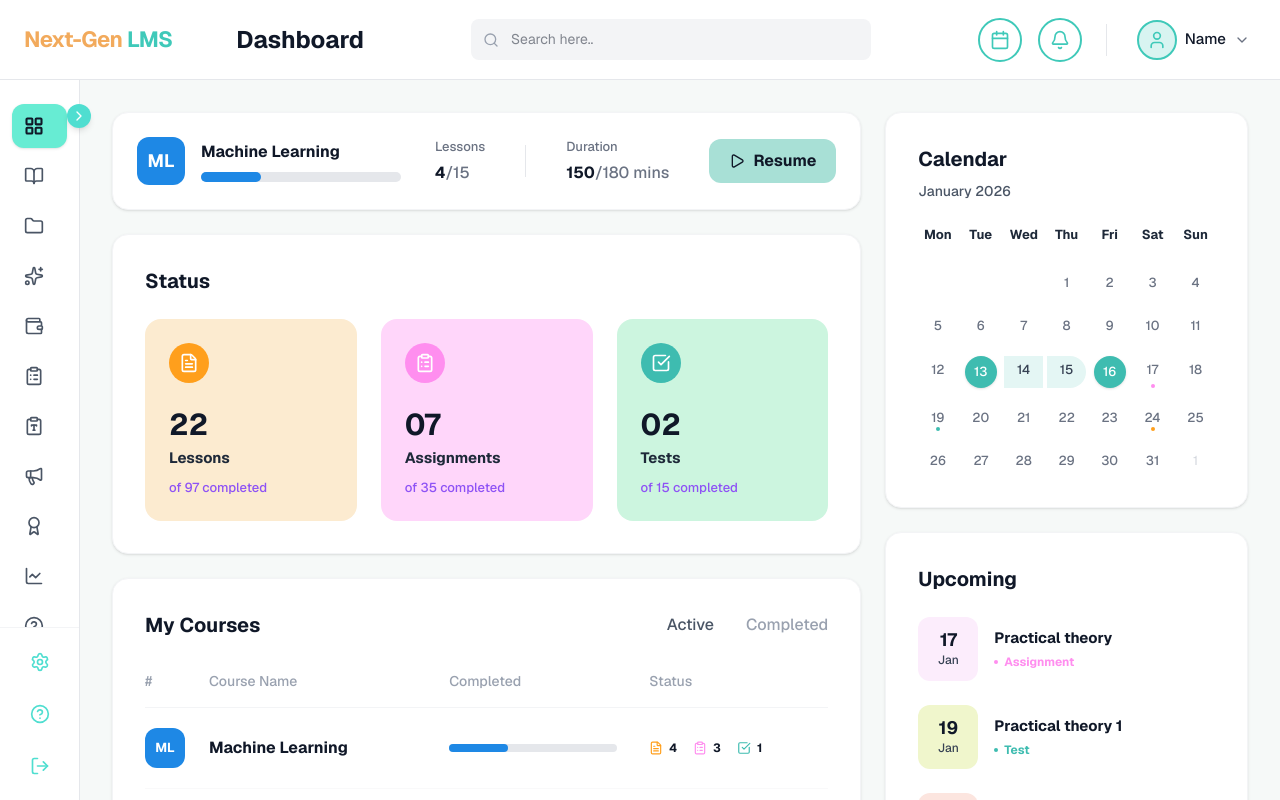
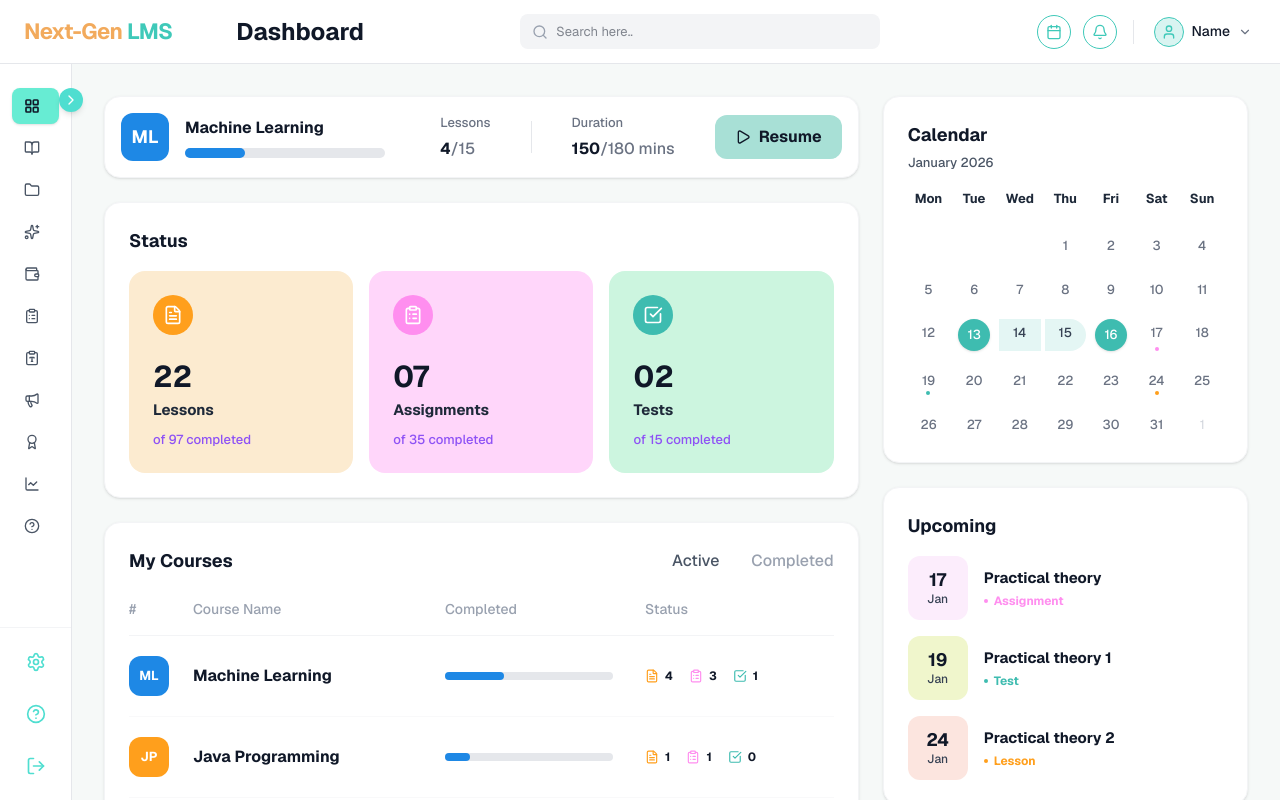
Before and after one commit to faizaanjum7/next-gen-lms, a Next.js app: page /dashboard in a window 1280 px wide. Built offline with nearby package versions, Linux system fonts and the light colour scheme.

Commit message:
dashboard styles update

```diff
--- a/app/dashboard/page.tsx
+++ b/app/dashboard/page.tsx
@@ -11,7 +11,7 @@ export default function DashboardPage() {
                 <div className="xl:col-span-2 space-y-6">
 
                     {/* Current Course Banner */}
-                    <div className="bg-white rounded-2xl p-4 md:p-6 shadow-sm border border-gray-100 flex flex-col md:flex-row items-start md:items-center justify-between gap-6 md:gap-4">
+                    <div className="bg-white rounded-2xl p-4 shadow-sm border border-gray-100 flex flex-col md:flex-row items-start md:items-center justify-between gap-4">
                         <div className="flex items-center gap-4 flex-1 w-full">
                             <div className="bg-[#1e88e5] text-white w-12 h-12 rounded-xl flex items-center justify-center font-bold text-lg shrink-0">
                                 ML
@@ -42,10 +42,10 @@ export default function DashboardPage() {
                     </div>
 
                     {/* Status Cards */}
-                    <div className="bg-white rounded-2xl p-6 md:p-8 shadow-sm border border-gray-100">
-                        <h2 className="text-xl font-bold text-gray-900 mb-6">Status</h2>
+                    <div className="bg-white rounded-2xl p-5 md:p-6 shadow-sm border border-gray-100">
+                        <h2 className="text-lg font-bold text-gray-900 mb-4">Status</h2>
 
-                        <div className="grid grid-cols-1 sm:grid-cols-3 gap-4 md:gap-6">
+                        <div className="grid grid-cols-1 sm:grid-cols-3 gap-3 md:gap-4">
                             {/* Box 1 */}
                             <div className="bg-[#fcebd0] rounded-2xl p-5 md:p-6">
                                 <div className="bg-[#FF9F1C] w-10 h-10 rounded-full flex items-center justify-center mb-6">
@@ -79,9 +79,9 @@ export default function DashboardPage() {
                     </div>
 
                     {/* My Courses */}
-                    <div className="bg-white rounded-2xl p-6 md:p-8 shadow-sm border border-gray-100 overflow-x-auto">
-                        <div className="flex items-center justify-between mb-8 min-w-[600px]">
-                            <h2 className="text-xl font-bold text-gray-900">My Courses</h2>
+                    <div className="bg-white rounded-2xl p-5 md:p-6 shadow-sm border border-gray-100 overflow-x-auto">
+                        <div className="flex items-center justify-between mb-6 min-w-[500px]">
+                            <h2 className="text-lg font-bold text-gray-900">My Courses</h2>
                             <div className="flex gap-8">
                                 <span className="text-gray-600 font-medium cursor-pointer">Active</span>
                                 <span className="text-gray-400 font-medium cursor-pointer hover:text-gray-600">Completed</span>
@@ -171,9 +171,9 @@ export default function DashboardPage() {
                 <div className="space-y-6">
 
                     {/* Calendar Widget */}
-                    <div className="bg-white rounded-2xl p-6 md:p-8 shadow-sm border border-gray-100">
-                        <h2 className="text-xl font-bold text-gray-900 mb-2">Calendar</h2>
-                        <div className="text-sm font-medium text-gray-600 mb-6">January 2026</div>
+                    <div className="bg-white rounded-2xl p-5 md:p-6 shadow-sm border border-gray-100">
+                        <h2 className="text-lg font-bold text-gray-900 mb-1">Calendar</h2>
+                        <div className="text-[13px] font-medium text-gray-600 mb-4">January 2026</div>
 
                         <div className="grid grid-cols-7 gap-y-4 gap-x-1 text-center text-[13px]">
                             {/* Days Header */}
@@ -236,10 +236,10 @@ export default function DashboardPage() {
                     </div>
 
                     {/* Upcoming Events Widget */}
-                    <div className="bg-white rounded-2xl p-6 md:p-8 shadow-sm border border-gray-100">
-                        <h2 className="text-xl font-bold text-gray-900 mb-6">Upcoming</h2>
+                    <div className="bg-white rounded-2xl p-5 md:p-6 shadow-sm border border-gray-100">
+                        <h2 className="text-lg font-bold text-gray-900 mb-4">Upcoming</h2>
 
-                        <div className="space-y-6">
+                        <div className="space-y-4">
                             {/* Event 1 */}
                             <div className="flex gap-4 items-center">
                                 <div className="bg-[#fcedfc] text-center w-[60px] h-[64px] rounded-xl flex flex-col justify-center shrink-0">
--- a/components/dashboard/DashboardNavbar.tsx
+++ b/components/dashboard/DashboardNavbar.tsx
@@ -3,7 +3,7 @@ import { Search, Calendar, Bell, User, ChevronDown } from "lucide-react";
 
 export default function DashboardNavbar() {
     return (
-        <header className="h-20 bg-white border-b border-gray-200 flex items-center justify-between px-6 shrink-0 z-10 box-border">
+        <header className="h-16 bg-white border-b border-gray-200 flex items-center justify-between px-6 shrink-0 z-10 box-border">
             {/* Left side: Logo & Title */}
             <div className="flex items-center gap-8 md:gap-16">
                 <Link href="/" className="flex items-center">
@@ -15,32 +15,32 @@ export default function DashboardNavbar() {
             </div>
 
             {/* Middle: Search bar */}
-            <div className="flex-1 max-w-[400px] mx-8 hidden md:block">
+            <div className="flex-1 max-w-[360px] mx-8 hidden md:block">
                 <div className="relative">
                     <Search className="absolute left-3 top-1/2 -translate-y-1/2 w-4 h-4 text-gray-400" />
                     <input
                         type="text"
                         placeholder="Search here.."
-                        className="w-full bg-gray-100 border-none rounded-lg py-2.5 pl-10 pr-4 text-[14px] text-gray-900 focus:outline-none focus:ring-2 focus:ring-[#3fc9b9] transition-all"
+                        className="w-full bg-gray-100 border-none rounded-lg py-2 pl-9 pr-4 text-[13px] text-gray-900 focus:outline-none focus:ring-2 focus:ring-[#3fc9b9] transition-all"
                     />
                 </div>
             </div>
 
             {/* Right side: Actions & Profile */}
-            <div className="flex items-center gap-4">
-                <button className="p-2.5 rounded-full border-2 border-[#3fc9b9] text-[#3fc9b9] hover:bg-[#3fc9b9]/10 transition-colors hidden sm:block">
-                    <Calendar className="w-5 h-5" />
+            <div className="flex items-center gap-3">
+                <button className="p-2 rounded-full border border-[#3fc9b9] text-[#3fc9b9] hover:bg-[#3fc9b9]/10 transition-colors hidden sm:block">
+                    <Calendar className="w-4 h-4" />
                 </button>
-                <button className="p-2.5 rounded-full border-2 border-[#3fc9b9] text-[#3fc9b9] hover:bg-[#3fc9b9]/10 transition-colors">
-                    <Bell className="w-5 h-5" />
+                <button className="p-2 rounded-full border border-[#3fc9b9] text-[#3fc9b9] hover:bg-[#3fc9b9]/10 transition-colors">
+                    <Bell className="w-4 h-4" />
                 </button>
-                <div className="h-8 w-px bg-gray-200 mx-2 hidden sm:block"></div>
-                <button className="flex items-center gap-2 hover:bg-gray-50 p-1.5 rounded-lg transition-colors">
-                    <div className="bg-[#3fc9b9]/20 p-2 rounded-full border-2 border-[#3fc9b9]">
-                        <User className="w-5 h-5 text-[#3fc9b9]" />
+                <div className="h-6 w-px bg-gray-200 mx-1 hidden sm:block"></div>
+                <button className="flex items-center gap-2 hover:bg-gray-50 p-1 rounded-lg transition-colors">
+                    <div className="bg-[#3fc9b9]/20 p-1.5 rounded-full border border-[#3fc9b9]">
+                        <User className="w-4 h-4 text-[#3fc9b9]" />
                     </div>
-                    <span className="font-medium text-[15px] text-gray-900 hidden sm:block">Name</span>
-                    <ChevronDown className="w-4 h-4 text-gray-500 hidden sm:block" />
+                    <span className="font-medium text-[14px] text-gray-900 hidden sm:block">Name</span>
+                    <ChevronDown className="w-3.5 h-3.5 text-gray-500 hidden sm:block" />
                 </button>
             </div>
         </header>
--- a/components/dashboard/Sidebar.tsx
+++ b/components/dashboard/Sidebar.tsx
@@ -50,7 +50,7 @@ export default function Sidebar({ isSidebarOpen, setIsSidebarOpen }: SidebarProp
 
     return (
         <aside
-            className={`relative flex flex-col h-full bg-white border-r border-gray-200 transition-all duration-300 ease-in-out shrink-0 z-20 ${isSidebarOpen ? "w-[260px]" : "w-[80px]"
+            className={`relative flex flex-col h-full bg-white border-r border-gray-200 transition-all duration-300 ease-in-out shrink-0 z-20 ${isSidebarOpen ? "w-[240px]" : "w-[72px]"
                 }`}
         >
             {/* Toggle Button Positioned Half In/Half Out */}
@@ -71,15 +71,15 @@ export default function Sidebar({ isSidebarOpen, setIsSidebarOpen }: SidebarProp
                         <Link
                             key={item.name}
                             href={item.href}
-                            className={`flex items-center gap-4 px-3 py-3 rounded-xl transition-colors ${isActive
-                                    ? "bg-[#67ecd3] text-gray-900 shadow-sm font-semibold"
-                                    : "text-gray-600 hover:bg-gray-100 hover:text-gray-900 font-medium"
+                            className={`flex items-center gap-3 px-3 py-2.5 rounded-lg transition-colors ${isActive
+                                ? "bg-[#67ecd3] text-gray-900 shadow-sm font-semibold"
+                                : "text-gray-600 hover:bg-gray-100 hover:text-gray-900 font-medium"
                                 }`}
                             title={!isSidebarOpen ? item.name : undefined}
                         >
-                            <item.icon className="w-5 h-5 shrink-0" strokeWidth={isActive ? 2.5 : 2} />
+                            <item.icon className="w-4 h-4 shrink-0" strokeWidth={isActive ? 2.5 : 2} />
                             <span
-                                className={`text-[15px] whitespace-nowrap overflow-hidden transition-all duration-300 ${isSidebarOpen ? "opacity-100 w-auto" : "opacity-0 w-0 hidden"
+                                className={`text-[14px] whitespace-nowrap overflow-hidden transition-all duration-300 ${isSidebarOpen ? "opacity-100 w-auto" : "opacity-0 w-0 hidden"
                                     }`}
                             >
                                 {item.name}
```
